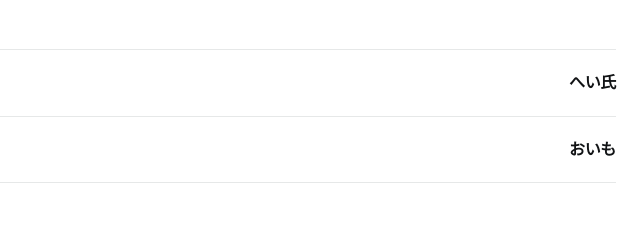
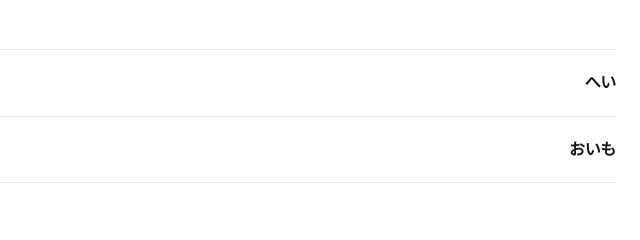
Before and after one commit to oimo0/Team-iRobot, a plain HTML site: page index.html in a window 1280 px wide. Shown: the part 7191-7431 px from the top of the page, 640-1280 px from the left. Drawn offline with Linux system fonts and the light colour scheme.

Commit message:
Update Team iRobot founder display name

```diff
--- a/index.html
+++ b/index.html
@@ -302,7 +302,7 @@
         <div class="credit-row">
           <span>FOUNDER / COMMUNITY ADMIN</span>
           <strong>Team iRobot 発起人・オープンチャット管理</strong>
-          <b>へい氏</b>
+          <b>へい</b>
         </div>
         <div class="credit-row">
           <span>WEBSITE</span>
```
